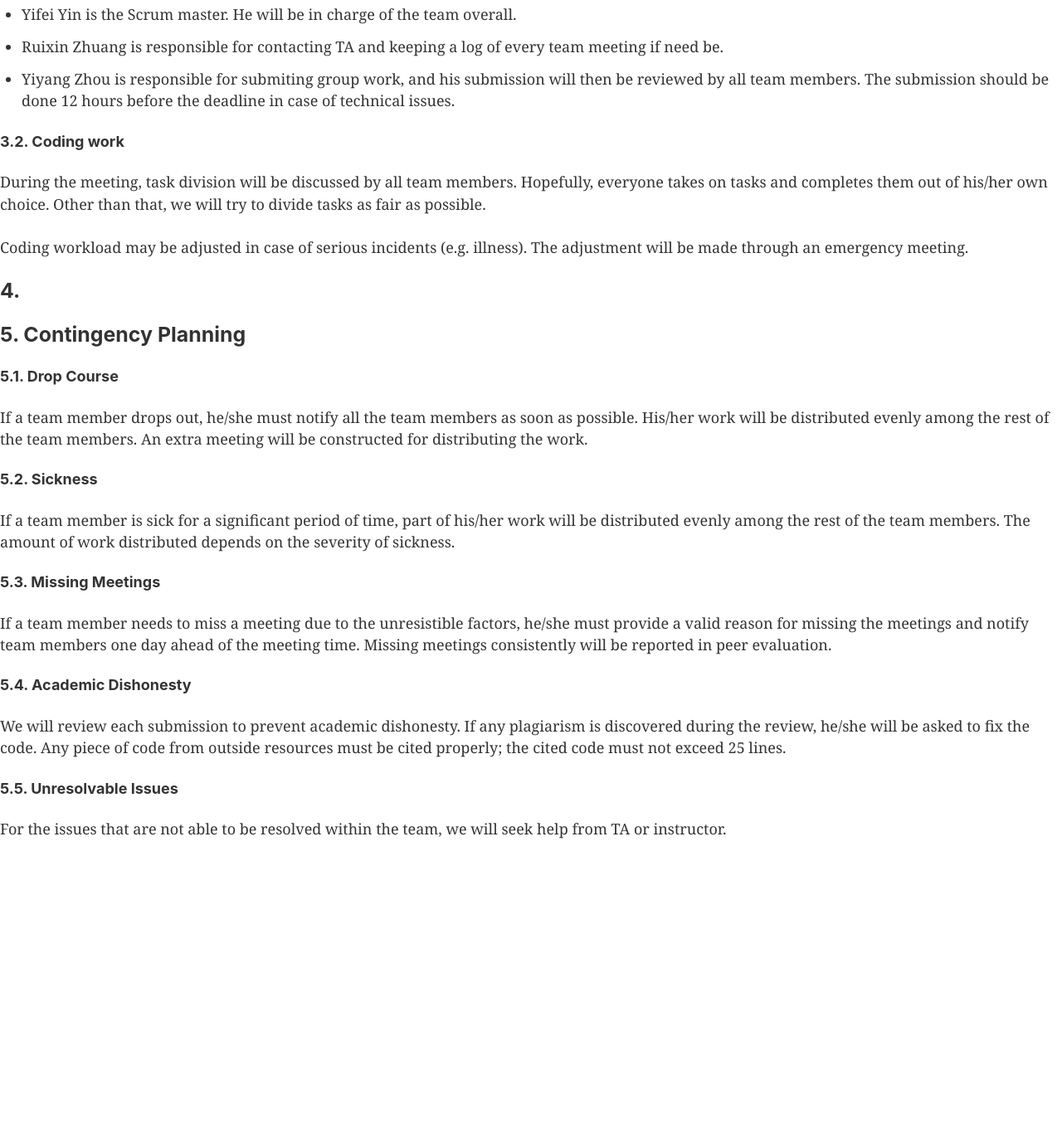
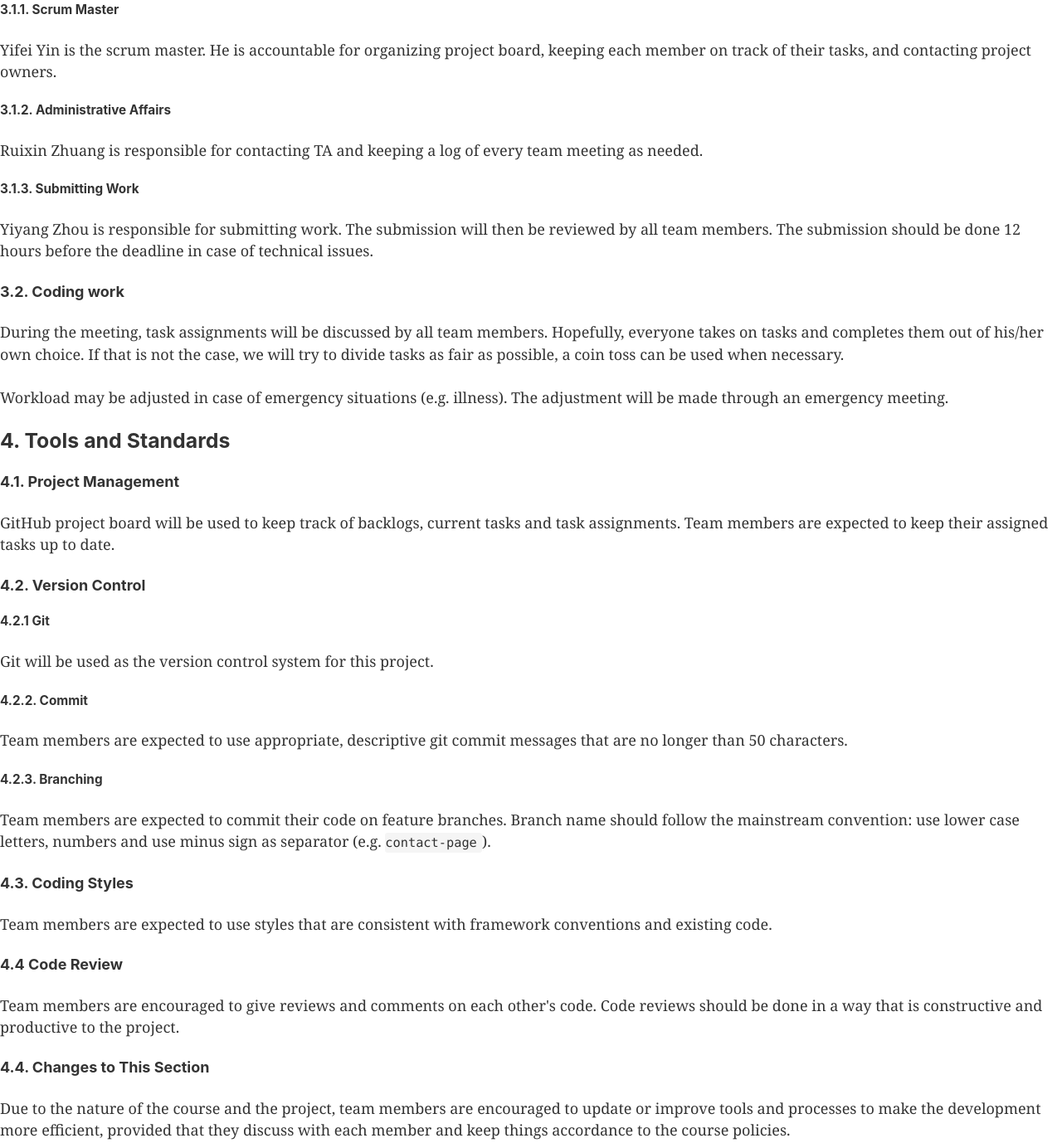
Before and after one commit to CSCC01/team_07-project, a Gatsby site: page / in a window 1280 px wide. Shown: the part 2636-4014 px from the top of the page at 83% size. Before the commit the page ends 3675 px from the top, so only its background shows below. Built offline with nearby package versions, Linux system fonts and the light colour scheme; Gatsby itself is replaced by a stand-in of ours.

Commit message:
Adding Tools and Standards

```diff
--- a/src/pages/index.mdx
+++ b/src/pages/index.mdx
@@ -68,16 +68,42 @@ Generally, preparation is not needed. However team members are expected to be pr
 
 ### 3. Division of work
 #### 3.1. Routines
-* Yifei Yin is the Scrum master. He will be in charge of the team overall.
-* Ruixin Zhuang is responsible for contacting TA and keeping a log of every team meeting if need be.
-* Yiyang Zhou is responsible for submiting group work, and his submission will then be reviewed by all team members. The submission should be done 12 hours before the deadline in case of technical issues.
+##### 3.1.1. Scrum Master
+Yifei Yin is the scrum master. He is accountable for organizing project board, keeping each member on track of their tasks, and contacting project owners.
+
+##### 3.1.2. Administrative Affairs
+Ruixin Zhuang is responsible for contacting TA and keeping a log of every team meeting as needed.
+
+##### 3.1.3. Submitting Work
+Yiyang Zhou is responsible for submitting work. The submission will then be reviewed by all team members. The submission should be done 12 hours before the deadline in case of technical issues.
 
 #### 3.2. Coding work
-During the meeting, task division will be discussed by all team members. Hopefully, everyone takes on tasks and completes them out of his/her own choice. Other than that, we will try to divide tasks as fair as possible.
+During the meeting, task assignments will be discussed by all team members. Hopefully, everyone takes on tasks and completes them out of his/her own choice. If that is not the case, we will try to divide tasks as fair as possible, a coin toss can be used when necessary.
 
-Coding workload may be adjusted in case of serious incidents (e.g. illness). The adjustment will be made through an emergency meeting.
+Workload may be adjusted in case of emergency situations (e.g. illness). The adjustment will be made through an emergency meeting.
 
-### 4.
+
+### 4. Tools and Standards
+#### 4.1. Project Management
+GitHub project board will be used to keep track of backlogs, current tasks and task assignments. Team members are expected to keep their assigned tasks up to date.
+
+#### 4.2. Version Control
+##### 4.2.1 Git
+Git will be used as the version control system for this project.
+##### 4.2.2. Commit
+Team members are expected to use appropriate, descriptive git commit messages that are no longer than 50 characters.
+##### 4.2.3. Branching
+Team members are expected to commit their code on feature branches. Branch name should follow the mainstream convention: use lower case letters, numbers and use minus sign as separator (e.g. `contact-page`).
+
+#### 4.3. Coding Styles
+Team members are expected to use styles that are consistent with framework conventions and existing code.
+
+#### 4.4 Code Review
+Team members are encouraged to give reviews and comments on each other's code. Code reviews should be done in a way that is constructive and productive to the project.
+
+#### 4.4. Changes to This Section
+Due to the nature of the course and the project, team members are encouraged to update or improve tools and processes to make the development more efficient, provided that they discuss with each member and keep things accordance to the course policies.
+
 
 ### 5. Contingency Planning
 #### 5.1. Drop Course
@@ -87,7 +113,7 @@ If a team member drops out, he/she must notify all the team members as soon as p
 If a team member is sick for a significant period of time, part of his/her work will be distributed evenly among the rest of the team members. The amount of work distributed depends on the severity of sickness.
 
 #### 5.3. Missing Meetings
-If a team member needs to miss a meeting due to the unresistible factors, he/she must provide a valid reason for missing the meetings and notify team members one day ahead of the meeting time. Missing meetings consistently will be reported in peer evaluation.
+If a team member needs to miss a meeting due to the irresistible factors, he/she must provide a valid reason for missing the meetings and notify team members one day ahead of the meeting time. Missing meetings consistently will be reported in peer evaluation.
 
 #### 5.4. Academic Dishonesty
 We will review each submission to prevent academic dishonesty. If any plagiarism is discovered during the review, he/she will be asked to fix the code. Any piece of code from outside resources must be cited properly; the cited code must not exceed 25 lines.
```
